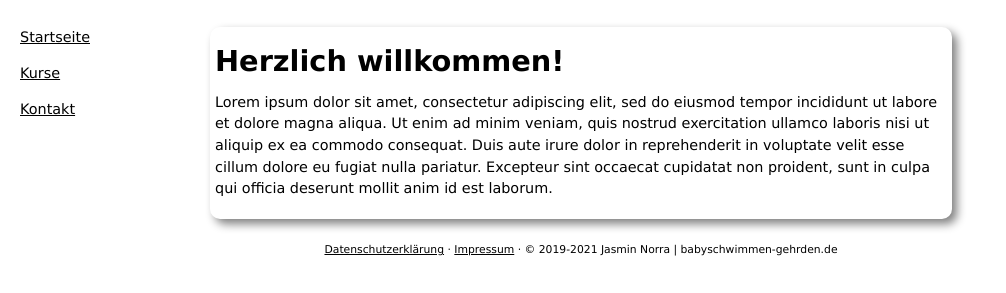
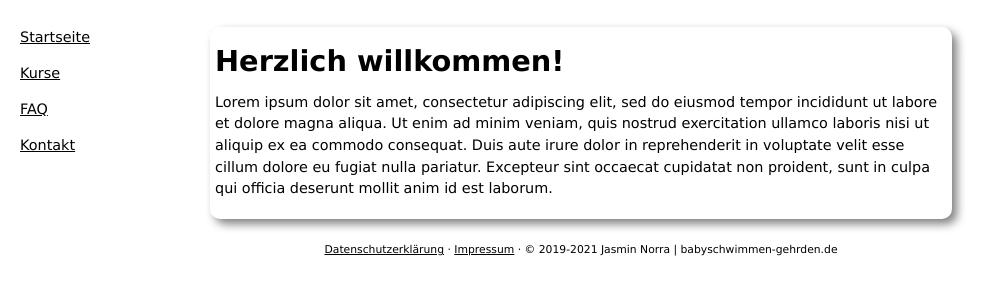
Before and after one commit to chrudat/babyschwimmen-gehrden, a Jekyll site: the page built from index.md, in a window 1280 px wide. Shown: the part 178-471 px from the top of the page, without its empty margins (0-1006 px from the left). Built offline with Jekyll 4.4.1, drawn with Linux system fonts in a browser that asks for light colours.

Commit message:
Reorder navigation and add FAQ link

```diff
--- a/_data/navigation.yml
+++ b/_data/navigation.yml
@@ -2,5 +2,7 @@
   link: index.html
 - name: Kurse
   link: kurse.html
+- name: FAQ
+  link: faq.html
 - name: Kontakt
   link: kontakt.html
```
